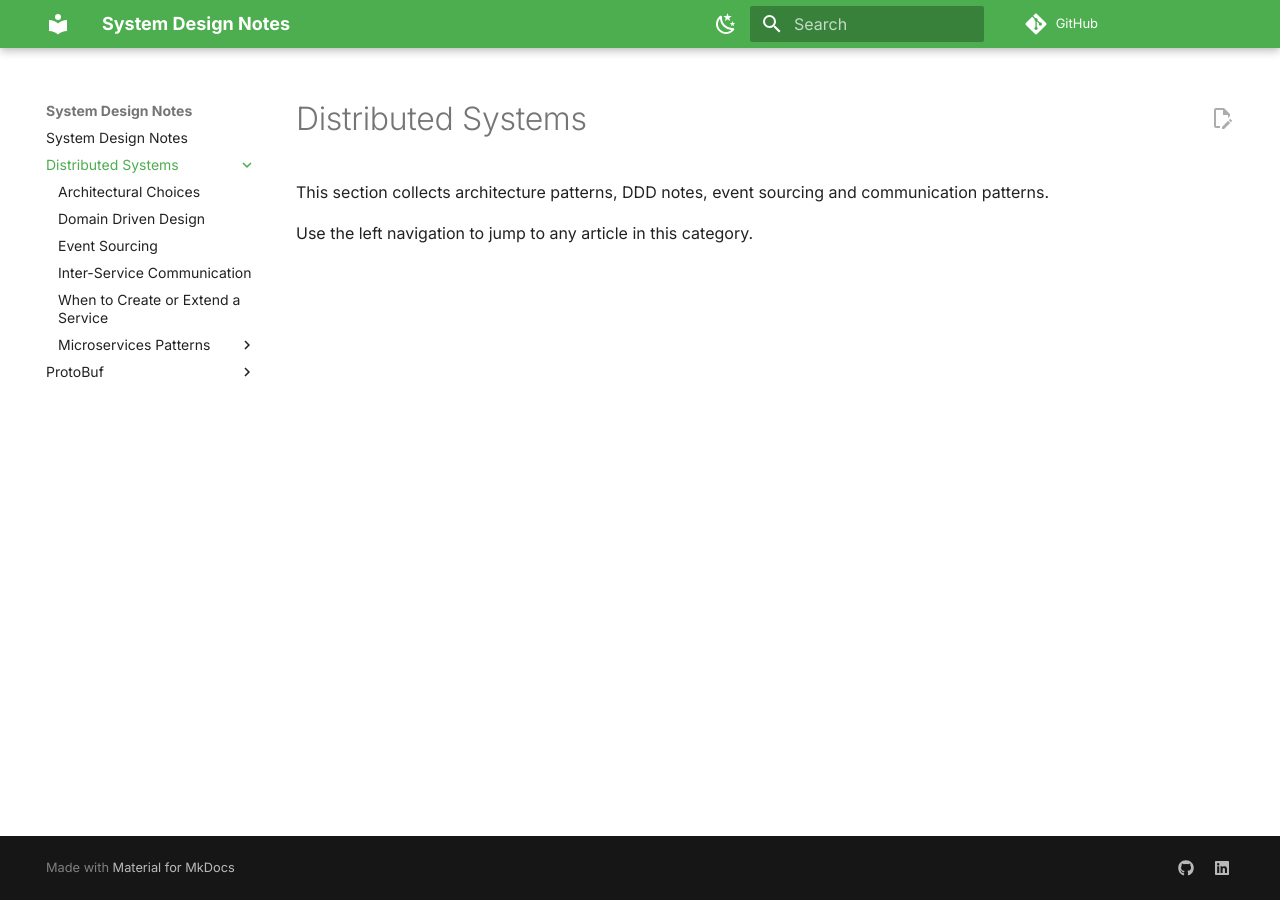
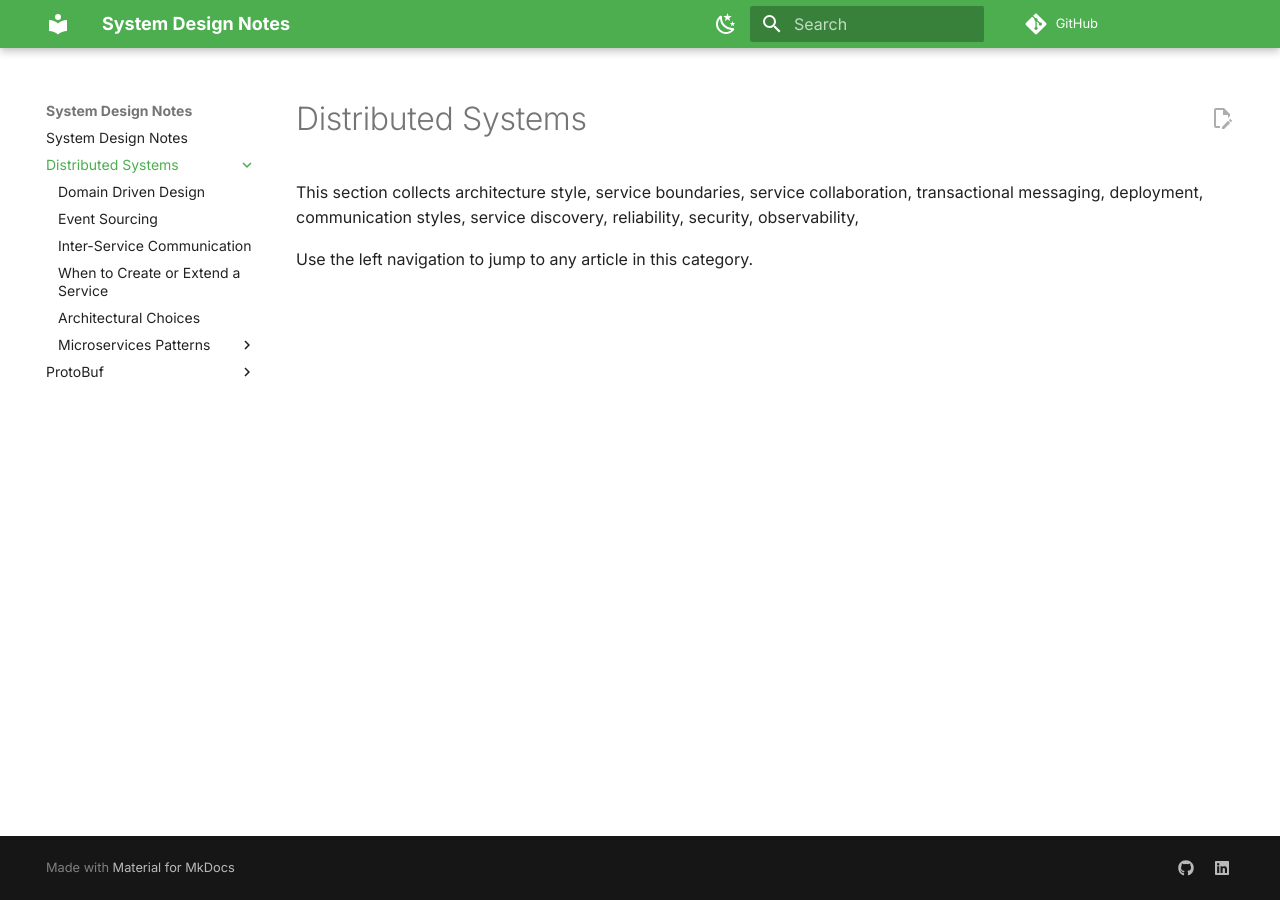
Before and after one commit to Abhijit25Mishra/System-Design-Notes, an MkDocs documentation site: the page built from docs/Distributed Systems/index.md, in a window 1280 px wide. Built offline with MkDocs 1.6.1 and Material for MkDocs 9.7.7, drawn with Linux system fonts in a browser that asks for light colours; comment, search, counter and statistics services are not loaded.

Commit message:
vault backup: 2025-11-11 22:56:43

```diff
--- a/docs/Distributed Systems/index.md
+++ b/docs/Distributed Systems/index.md
@@ -1,5 +1,5 @@
 # Distributed Systems
 
-This section collects architecture patterns, DDD notes, event sourcing and communication patterns.
+This section collects architecture style, service boundaries, service collaboration, transactional messaging, deployment, communication styles, service discovery, reliability, security, observability,
 
 Use the left navigation to jump to any article in this category.
```
Also changed, not shown: mkdocs.yml (+0 -21 lines), docs/Distributed Systems/Architectural style/Architectural choice.md (renamed from docs/Distributed Systems/Architectural choice.md), 2 other files.
